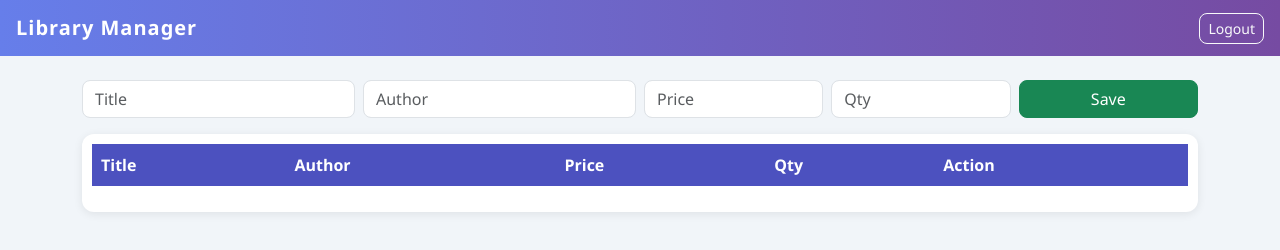
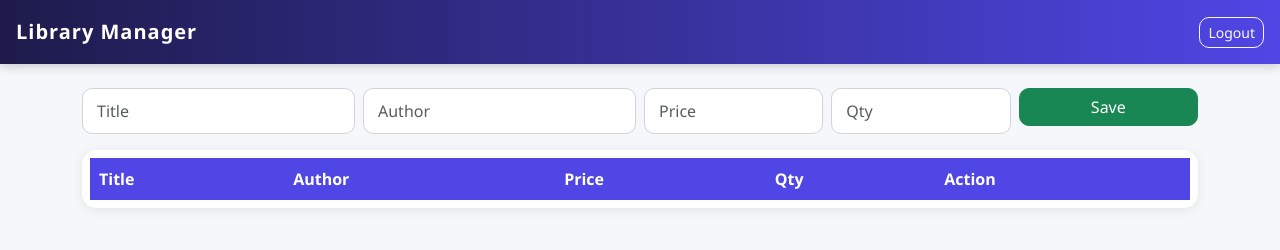
Before and after one commit to Aviiiiii45/library-manager, a website: page views/books.html in a window 1280 px wide. Drawn offline with nearby package versions, Linux system fonts and the light colour scheme; no server answers.

Commit message:
Improve CSS styling

```diff
--- a/public/style.css
+++ b/public/style.css
@@ -1,18 +1,113 @@
-body { background: #f1f5f9; font-family: 'Segoe UI', Arial, sans-serif; }
-body.bg-light { background: linear-gradient(135deg, #667eea, #764ba2) !important; min-height: 100vh; }
+:root {
+  --main: #4f46e5;
+  --dark: #1e1b4b;
+  --soft: #eef2ff;
+}
 
-.card { border: none; border-radius: 16px; }
-.card h3 { color: #4c51bf; font-weight: 700; }
+body {
+  font-family: 'Segoe UI', Arial, sans-serif;
+  background: #f5f7fb;
+  color: #1f2937;
+}
 
-.navbar { background: linear-gradient(90deg, #667eea, #764ba2) !important; }
-.navbar-brand { font-weight: 600; letter-spacing: 1px; }
+/* login page */
+body.bg-light {
+  background: linear-gradient(135deg, #4f46e5, #9333ea) !important;
+  min-height: 100vh;
+}
 
-.form-control { border-radius: 8px; }
-.form-control:focus { border-color: #667eea; box-shadow: 0 0 0 0.2rem rgba(102, 126, 234, 0.25); }
+.card {
+  border: none;
+  border-radius: 18px;
+  box-shadow: 0 15px 35px rgba(0, 0, 0, 0.25) !important;
+}
 
-.btn { border-radius: 8px; transition: 0.2s; }
-.btn:hover { transform: translateY(-2px); }
+.card h3 {
+  font-weight: 700;
+  color: var(--main);
+  margin-bottom: 10px;
+}
 
-.table-responsive { background: #fff; border-radius: 12px; box-shadow: 0 2px 10px rgba(0, 0, 0, 0.08); padding: 10px; }
-thead.table-light { --bs-table-bg: #4c51bf; --bs-table-color: #fff; --bs-table-border-color: #4c51bf; }
-.table tbody tr:hover > * { --bs-table-bg: #eef2ff; }
+/* inputs */
+.form-control {
+  border-radius: 10px;
+  padding: 10px 14px;
+  border: 1px solid #d1d5db;
+}
+
+.form-control:focus {
+  border-color: var(--main);
+  box-shadow: 0 0 0 0.2rem rgba(79, 70, 229, 0.2);
+}
+
+/* buttons */
+.btn {
+  border-radius: 10px;
+  font-weight: 500;
+  transition: all 0.2s;
+}
+
+.btn:hover {
+  transform: translateY(-2px);
+  box-shadow: 0 6px 14px rgba(0, 0, 0, 0.15);
+}
+
+.btn-primary {
+  background: var(--main);
+  border-color: var(--main);
+}
+
+.btn-primary:hover {
+  background: #4338ca;
+  border-color: #4338ca;
+}
+
+/* navbar */
+.navbar.bg-dark {
+  background: linear-gradient(90deg, var(--dark), var(--main)) !important;
+  padding-top: 12px;
+  padding-bottom: 12px;
+  box-shadow: 0 2px 10px rgba(0, 0, 0, 0.2);
+}
+
+.navbar-brand {
+  font-weight: 700;
+  letter-spacing: 1px;
+}
+
+/* table */
+.table-responsive {
+  background: #fff;
+  border-radius: 14px;
+  box-shadow: 0 2px 12px rgba(0, 0, 0, 0.08);
+  padding: 8px;
+  margin-top: 15px;
+}
+
+.table {
+  margin-bottom: 0;
+}
+
+.table th, .table td {
+  vertical-align: middle;
+}
+
+thead.table-light {
+  --bs-table-bg: var(--main);
+  --bs-table-color: #fff;
+  --bs-table-border-color: var(--main);
+}
+
+.table tbody tr:hover > * {
+  --bs-table-bg-state: var(--soft);
+}
+
+#msg {
+  font-weight: 500;
+}
+
+/* mobile */
+@media (max-width: 576px) {
+  .container { padding-left: 14px; padding-right: 14px; }
+  .btn-sm { padding: 4px 8px; }
+}
```
